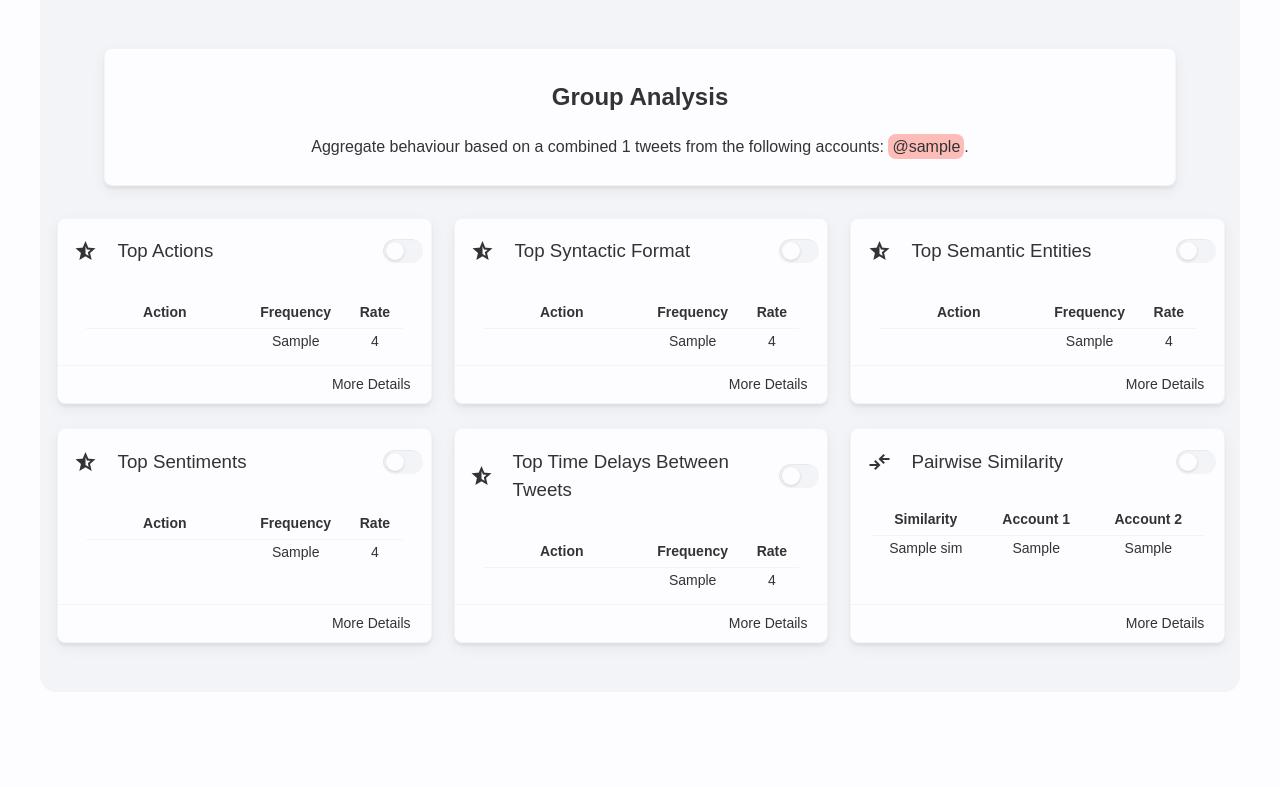
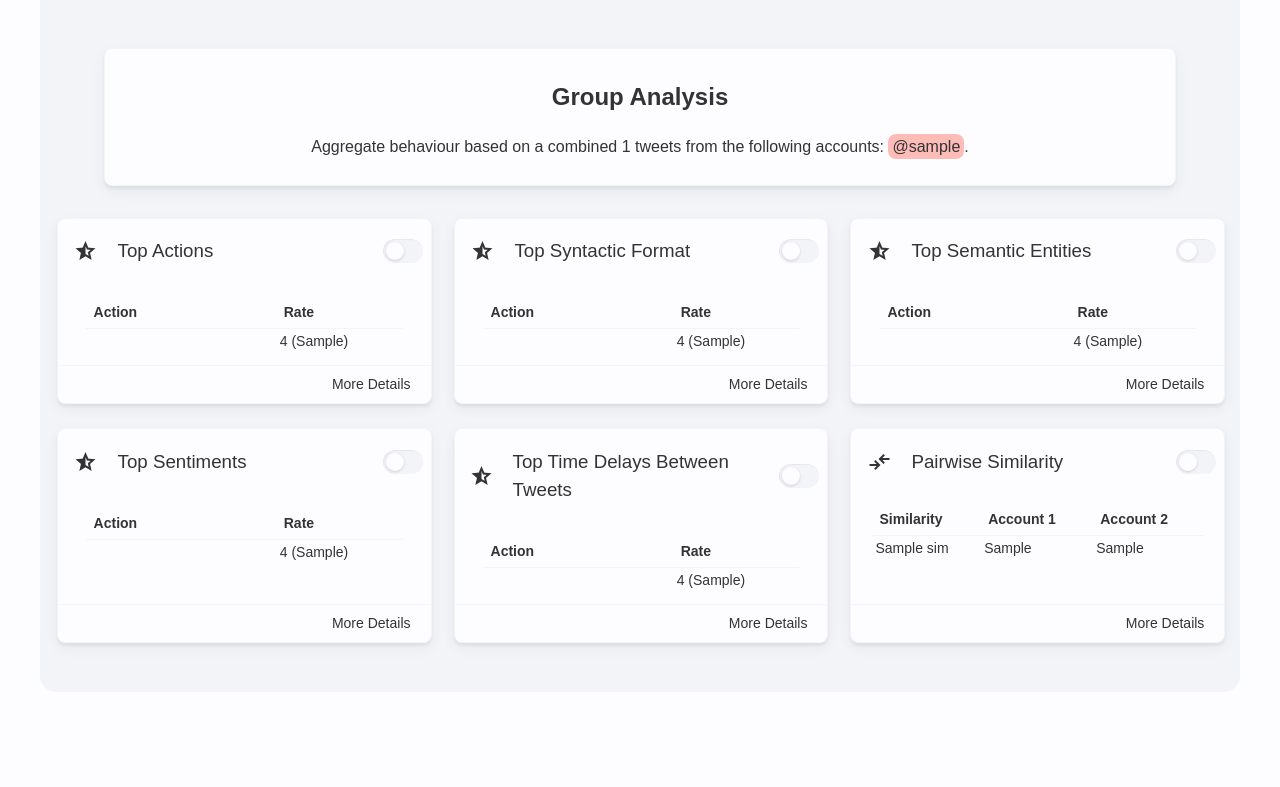
Before and after one commit to immacdonald/agwagram, a Django app: template blocdemo/templates/pages/analysis_results.html in a window 1280 px wide. Shown: the part 298-1085 px from the top of the page. Run offline with Django 4.2, Linux system fonts and the light colour scheme; the template is opened without the code that fills it: most values are stand-ins (such as "Sample title", 1, 10 or a date in 2020); style sheets or scripts are compiled from the project's sources; some libraries are stand-ins or nearby versions.

Commit message:
Merged rate and frequency data

```diff
--- a/blocdemo/static/scss/styles.scss
+++ b/blocdemo/static/scss/styles.scss
@@ -664,7 +664,10 @@ th {
 
 td {
 	padding: 4px 4px;
+}
 
+tr {
+	text-align: left;
 }
 
 tr:nth-child(odd):not(:first-child) {
@@ -674,7 +677,7 @@ tr:nth-child(odd):not(:first-child) {
 .table-main {
 	// Requires a width before max-width applies
 	width: 100%;
-	max-width: 50%;
+	max-width: 60%;
 }
 
 .special-text {
@@ -725,9 +728,8 @@ tr:nth-child(odd):not(:first-child) {
 		z-index: 999;
 
 		&.large {
-			white-space: nowrap;
 			padding: 10px;
-			width: fit-content;
+			width: 360px;
 		}
 
 		&::after {
--- a/blocdemo/templates/components/account_bloc.html
+++ b/blocdemo/templates/components/account_bloc.html
@@ -21,7 +21,6 @@
                     <table>
                         <tr>
                             <th class="table-main">Action</th>
-                            <th>Frequency</th>
                             <th>Rate</th>
                         </tr>
                         {% for word in account.top_actions %}
@@ -35,8 +34,7 @@
                                     {% if not forloop.last %},&nbsp;{% endif %}
                                 {% endfor %}
                             </td>
-                            <td>{{word.term_freq}}</td>
-                            <td>{{word.term_rate}}</td>
+                            <td>{{word.term_rate}} ({{word.term_freq}})</td>
                         </tr>
                         {% endfor %}
                     </table>
@@ -65,7 +63,6 @@
                     <table>
                         <tr>
                             <th class="table-main">Action</th>
-                            <th>Frequency</th>
                             <th>Rate</th>
                         </tr>
                         {% for word in account.top_syntactic %}
@@ -79,8 +76,7 @@
                                     {% if not forloop.last %},&nbsp;{% endif %}
                                 {% endfor %}
                             </td>
-                            <td>{{word.term_freq}}</td>
-                            <td>{{word.term_rate}}</td>
+                            <td>{{word.term_rate}} ({{word.term_freq}})</td>
                         </tr>
                         {% endfor %}
                     </table>
@@ -109,7 +105,6 @@
                     <table>
                         <tr>
                             <th class="table-main">Action</th>
-                            <th>Frequency</th>
                             <th>Rate</th>
                         </tr>
                         {% for word in account.top_semantic %}
@@ -123,8 +118,7 @@
                                     {% if not forloop.last %},&nbsp;{% endif %}
                                 {% endfor %}
                             </td>
-                            <td>{{word.term_freq}}</td>
-                            <td>{{word.term_rate}}</td>
+                            <td>{{word.term_rate}} ({{word.term_freq}})</td>
                         </tr>
                         {% endfor %}
                     </table>
@@ -153,7 +147,6 @@
                     <table>
                         <tr>
                             <th class="table-main">Action</th>
-                            <th>Frequency</th>
                             <th>Rate</th>
                         </tr>
                         {% for word in account.top_sentiment %}
@@ -167,8 +160,7 @@
                                     {% if not forloop.last %},&nbsp;{% endif %}
                                 {% endfor %}
                             </td>
-                            <td>{{word.term_freq}}</td>
-                            <td>{{word.term_rate}}</td>
+                            <td>{{word.term_rate}} ({{word.term_freq}})</td>
                         </tr>
                         {% endfor %}
                     </table>
@@ -197,7 +189,6 @@
                     <table>
                         <tr>
                             <th class="table-main">Action</th>
-                            <th>Frequency</th>
                             <th>Rate</th>
                         </tr>
                         {% for word in account.top_time %}
@@ -211,8 +202,7 @@
                                     {% if not forloop.last %},&nbsp;{% endif %}
                                 {% endfor %}
                             </td>
-                            <td>{{word.term_freq}}</td>
-                            <td>{{word.term_rate}}</td>
+                            <td>{{word.term_rate}} ({{word.term_freq}})</td>
                         </tr>
                         {% endfor %}
                     </table>
--- a/blocdemo/templates/pages/analysis_results.html
+++ b/blocdemo/templates/pages/analysis_results.html
@@ -57,7 +57,6 @@ Results | B3T
                         <table>
                             <tr>
                                 <th class="table-main">Action</th>
-                                <th>Frequency</th>
                                 <th>Rate</th>
                             </tr>
                             {% for word in group_top_actions %}
@@ -71,8 +70,7 @@ Results | B3T
                                         {% if not forloop.last %},&nbsp;{% endif %}
                                     {% endfor %}
                                 </td>
-                                <td>{{word.term_freq}}</td>
-                                <td>{{word.term_rate}}</td>
+                                <td>{{word.term_rate}} ({{word.term_freq}})</td>
                             </tr>
                             {% endfor %}
                         </table>
@@ -101,7 +99,6 @@ Results | B3T
                         <table>
                             <tr>
                                 <th class="table-main">Action</th>
-                                <th>Frequency</th>
                                 <th>Rate</th>
                             </tr>
                             {% for word in group_top_syntactic %}
@@ -115,8 +112,7 @@ Results | B3T
                                         {% if not forloop.last %},&nbsp;{% endif %}
                                     {% endfor %}
                                 </td>
-                                <td>{{word.term_freq}}</td>
-                                <td>{{word.term_rate}}</td>
+                                <td>{{word.term_rate}} ({{word.term_freq}})</td>
                             </tr>
                             {% endfor %}
                         </table>
@@ -145,7 +141,6 @@ Results | B3T
                         <table>
                             <tr>
                                 <th class="table-main">Action</th>
-                                <th>Frequency</th>
                                 <th>Rate</th>
                             </tr>
                             {% for word in group_top_semantic %}
@@ -159,8 +154,7 @@ Results | B3T
                                         {% if not forloop.last %},&nbsp;{% endif %}
                                     {% endfor %}
                                 </td>
-                                <td>{{word.term_freq}}</td>
-                                <td>{{word.term_rate}}</td>
+                                <td>{{word.term_rate}} ({{word.term_freq}})</td>
                             </tr>
                             {% endfor %}
                         </table>
@@ -189,7 +183,6 @@ Results | B3T
                         <table>
                             <tr>
                                 <th class="table-main">Action</th>
-                                <th>Frequency</th>
                                 <th>Rate</th>
                             </tr>
                             {% for word in group_top_sentiment %}
@@ -203,8 +196,7 @@ Results | B3T
                                         {% if not forloop.last %},&nbsp;{% endif %}
                                     {% endfor %}
                                 </td>
-                                <td>{{word.term_freq}}</td>
-                                <td>{{word.term_rate}}</td>
+                                <td>{{word.term_rate}} ({{word.term_freq}})</td>
                             </tr>
                             {% endfor %}
                         </table>
@@ -233,7 +225,6 @@ Results | B3T
                         <table>
                             <tr>
                                 <th class="table-main">Action</th>
-                                <th>Frequency</th>
                                 <th>Rate</th>
                             </tr>
                             {% for word in group_top_time %}
@@ -247,8 +238,7 @@ Results | B3T
                                         {% if not forloop.last %},&nbsp;{% endif %}
                                     {% endfor %}
                                 </td>
-                                <td>{{word.term_freq}}</td>
-                                <td>{{word.term_rate}}</td>
+                                <td>{{word.term_rate}} ({{word.term_freq}})</td>
                             </tr>
                             {% endfor %}
                         </table>
--- a/blocdemo/views.py
+++ b/blocdemo/views.py
@@ -40,7 +40,7 @@ def analysis_results(request, usernames):
     if results['successful_generation']:
         if(results['query_count'] > 1):
             for u_pair in results['pairwise_sim']:
-                u_pair['sim'] = "{:.4f}".format(float(u_pair["sim"]), 4)
+                u_pair['sim'] = f'{float(u_pair["sim"]):.1%}'
 
             context = {
                 'total_tweets': results['total_tweets'],
```
